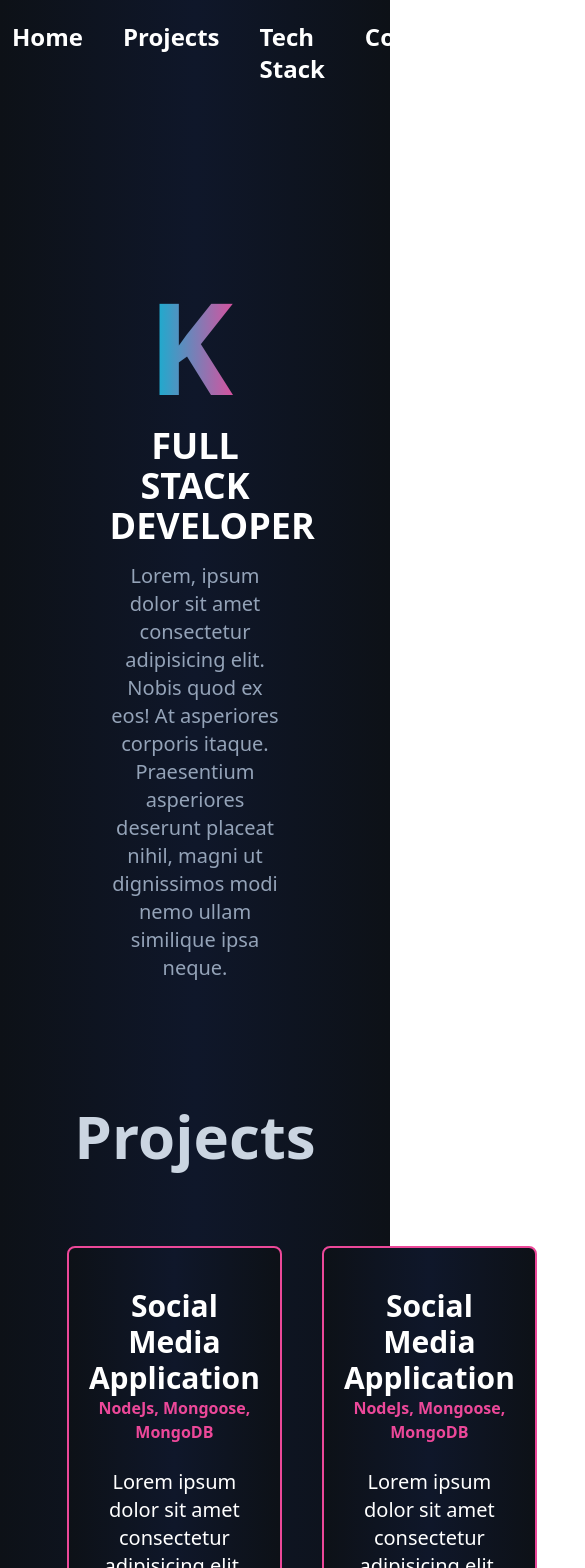
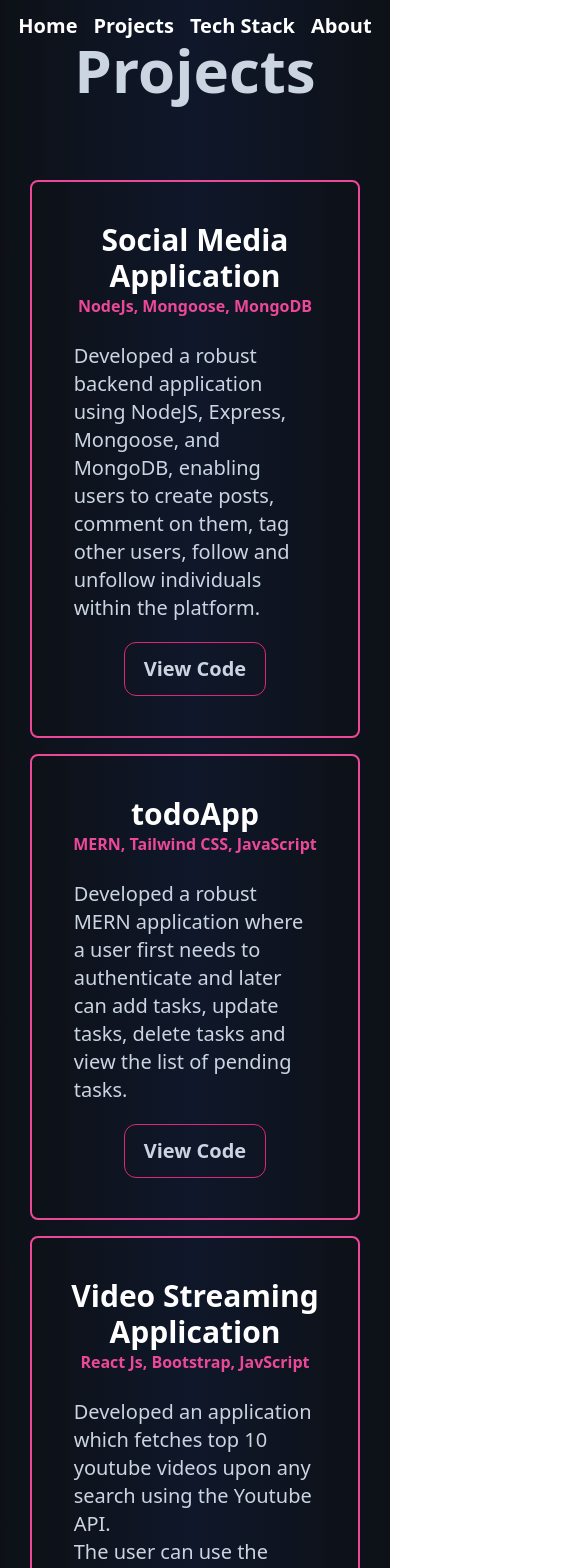
Before and after one commit to krishvadhani19/portfolio-website, a Nuxt app: page / in a window 390 px wide. Shown: the top 1568 px of the page, 585 px wide, since content can reach past the window. Built offline with nearby package versions, Linux system fonts and the light colour scheme.

Commit message:
Working on responsive

```diff
--- a/components/About/about.vue
+++ b/components/About/about.vue
@@ -4,7 +4,7 @@
     <div class="text-6xl font-bold text-dark-700 text-center">About</div>
 
     <!--  -->
-    <div class="flex flex-row">
+    <div class="flex lg:flex-row flex-col">
       <!-- Left About -->
       <div class="w-[40%]">
         <LeftAbout />
--- a/components/Navbar.vue
+++ b/components/Navbar.vue
@@ -1,21 +1,25 @@
 <template>
   <div class="flex flex-row justify-around text-white text-xl">
     <!-- Navigation -->
-    <div class="flex flex-row space-x-10 my-auto">
+    <div class="flex flex-row space-x-4 lg:space-x-10 my-auto">
       <!-- Home -->
-      <div class="text-2xl font-semibold">Home</div>
+      <div class="lg:text-2xl text-xl font-semibold cursor-pointer">Home</div>
 
       <!-- Projects -->
-      <div class="text-2xl font-semibold">Projects</div>
+      <div class="lg:text-2xl text-xl font-semibold cursor-pointer">
+        Projects
+      </div>
 
       <!-- Tech Stack -->
-      <div class="text-2xl font-semibold">Tech Stack</div>
+      <div class="lg:text-2xl text-xl font-semibold cursor-pointer">
+        Tech Stack
+      </div>
 
       <!-- Contact -->
-      <div class="text-2xl font-semibold">Contact</div>
+      <div class="lg:text-2xl text-xl font-semibold cursor-pointer">About</div>
     </div>
 
-    <div class="flex flex-row space-x-10">
+    <div class="lg:flex flex-row space-x-10 hidden">
       <!-- Social Media links -->
       <div class="flex flex-row space-x-5 my-auto">
         <!-- Github -->
@@ -49,7 +53,7 @@
       <!-- Download CV -->
       <a
         class="text-xl text-dark-700 font-bold text-center border border-primary-pink rounded-xl p-3 hover:bg-primary-pink ease-in-out duration-300 cursor-pointer"
-        href="assets/download.pdf"
+        href="assets/resume.pdf"
         download
         >Download CV</a
       >
--- a/components/Projects.vue
+++ b/components/Projects.vue
@@ -1,96 +1,107 @@
 <template>
-  <div class="text-white text-center w-[70%] mx-auto flex flex-col space-y-20">
+  <div
+    class="text-white text-center lg:w-[70%] w-[90%] mx-auto flex flex-col space-y-20"
+  >
     <!-- Title -->
     <div class="text-6xl font-bold text-dark-700">Projects</div>
 
-    <div class="grid grid-rows-2 grid-flow-col gap-10">
+    <div
+      class="grid grid-cols-1 lg:grid-rows-2 lg:grid-flow-col grid-flow-row lg:gap-10 gap-4"
+    >
       <!-- Project1 -->
       <div
-        class="flex flex-col border-2 border-pink-500 px-5 py-10 rounded-lg bg-gradient-to-r from-dark-100 via-dark-200 to-dark-100"
+        class="flex flex-col justify-between border-2 border-pink-500 px-5 py-10 rounded-lg bg-gradient-to-r from-dark-100 via-dark-200 to-dark-100"
       >
-        <!-- Title -->
-        <div class="text-3xl font-bold text-white">
-          Social Media Application
-        </div>
+        <div>
+          <!-- Title -->
+          <div class="text-3xl font-bold text-white">
+            Social Media Application
+          </div>
 
-        <!-- Sub Title -->
-        <div class="text-pink-500 font-bold text-base mb-6">
-          NodeJs, Mongoose, MongoDB
+          <!-- Sub Title -->
+          <div class="text-pink-500 font-bold text-base mb-6">
+            NodeJs, Mongoose, MongoDB
+          </div>
         </div>
 
         <!-- Description -->
-        <div class="w-[85%] mx-auto text-xl mb-5">
-          Lorem ipsum dolor sit amet consectetur adipisicing elit. Sed, sint
-          temporibus eius dicta culpa unde reiciendis quis cum dolorum debitis.
-          Tenetur magnam perferendis consequuntur quia provident quod cumque, a
-          ipsam?
+        <div class="w-[85%] mx-auto text-xl mb-5 text-left text-dark-700">
+          <p>
+            Developed a robust backend application using NodeJS, Express,
+            Mongoose, and MongoDB, enabling users to create posts, comment on
+            them, tag other users, follow and unfollow individuals within the
+            platform.
+          </p>
         </div>
 
-
         <a
-          class="w-[30%] mx-auto text-xl text-dark-700 font-bold text-center border border-primary-pink rounded-xl p-3 hover:bg-primary-pink ease-in-out duration-300 cursor-pointer"
+          class="lg:w-[30%] w-[50%] mx-auto text-xl text-dark-700 font-bold text-center border border-primary-pink rounded-xl p-3 hover:bg-primary-pink ease-in-out duration-300 cursor-pointer"
           href="https://github.com/krishvadhani19/Social-Media-App"
           target="_blank"
           >View Code</a
         >
       </div>
 
-      <!-- Project1 -->
+      <!-- Project2 -->
       <div
-        class="flex flex-col border-2 border-pink-500 px-5 py-10 rounded-lg bg-gradient-to-r from-dark-100 via-dark-200 to-dark-100"
+        class="flex flex-col justify-between border-2 border-pink-500 px-5 py-10 rounded-lg bg-gradient-to-r from-dark-100 via-dark-200 to-dark-100"
       >
-        <!-- Title -->
-        <div class="text-3xl font-bold text-white">
-          Social Media Application
-        </div>
+        <div>
+          <!-- Title -->
+          <div class="text-3xl font-bold text-white">todoApp</div>
 
-        <!-- Sub Title -->
-        <div class="text-pink-500 font-bold text-base mb-6">
-          NodeJs, Mongoose, MongoDB
+          <!-- Sub Title -->
+          <div class="text-pink-500 font-bold text-base mb-6">
+            MERN, Tailwind CSS, JavaScript
+          </div>
         </div>
 
         <!-- Description -->
-        <div class="w-[85%] mx-auto text-xl mb-5">
-          Lorem ipsum dolor sit amet consectetur adipisicing elit. Sed, sint
-          temporibus eius dicta culpa unde reiciendis quis cum dolorum debitis.
-          Tenetur magnam perferendis consequuntur quia provident quod cumque, a
-          ipsam?
+        <div class="w-[85%] mx-auto text-xl mb-5 text-left text-dark-700">
+          Developed a robust MERN application where a user first needs to
+          authenticate and later can add tasks, update tasks, delete tasks and
+          view the list of pending tasks.
         </div>
 
-
         <a
-          class="w-[30%] mx-auto text-xl text-dark-700 font-bold text-center border border-primary-pink rounded-xl p-3 hover:bg-primary-pink ease-in-out duration-300 cursor-pointer"
-          href="https://github.com/krishvadhani19/Social-Media-App"
+          class="lg:w-[30%] w-[50%] mx-auto text-xl text-dark-700 font-bold text-center border border-primary-pink rounded-xl p-3 hover:bg-primary-pink ease-in-out duration-300 cursor-pointer"
+          href="https://github.com/krishvadhani19/todo-app"
           target="_blank"
           >View Code</a
         >
       </div>
 
-      <!-- Project1 -->
+      <!-- Project3 -->
       <div
-        class="flex flex-col border-2 border-pink-500 px-5 py-10 rounded-lg bg-gradient-to-r from-dark-100 via-dark-200 to-dark-100"
+        class="flex flex-col justify-between border-2 border-pink-500 px-5 py-10 rounded-lg bg-gradient-to-r from-dark-100 via-dark-200 to-dark-100"
       >
-        <!-- Title -->
-        <div class="text-3xl font-bold text-white">
-          Social Media Application
-        </div>
+        <div>
+          <!-- Title -->
+          <div class="text-3xl font-bold text-white">
+            Video Streaming Application
+          </div>
 
-        <!-- Sub Title -->
-        <div class="text-pink-500 font-bold text-base mb-6">
-          NodeJs, Mongoose, MongoDB
+          <!-- Sub Title -->
+          <div class="text-pink-500 font-bold text-base mb-6">
+            React Js, Bootstrap, JavScript
+          </div>
         </div>
 
         <!-- Description -->
-        <div class="w-[85%] mx-auto text-xl mb-5">
-          Lorem ipsum dolor sit amet consectetur adipisicing elit. Sed, sint
-          temporibus eius dicta culpa unde reiciendis quis cum dolorum debitis.
-          Tenetur magnam perferendis consequuntur quia provident quod cumque, a
-          ipsam?
+        <div class="w-[85%] mx-auto text-xl mb-5 text-left text-dark-700">
+          <p>
+            Developed an application which fetches top 10 youtube videos upon
+            any search using the Youtube API.
+          </p>
+          <p>
+            The user can use the custom play and pause button to control video
+            settings.
+          </p>
         </div>
 
-
+        <!-- Button -->
         <a
-          class="w-[30%] mx-auto text-xl text-dark-700 font-bold text-center border border-primary-pink rounded-xl p-3 hover:bg-primary-pink ease-in-out duration-300 cursor-pointer"
+          class="lg:w-[30%] w-[50%] mx-auto text-xl text-dark-700 font-bold text-center border border-primary-pink rounded-xl p-3 hover:bg-primary-pink ease-in-out duration-300 cursor-pointer"
           href="https://github.com/krishvadhani19/Social-Media-App"
           target="_blank"
           >View Code</a
@@ -98,20 +109,22 @@
       </div>
       <!-- Project1 -->
       <div
-        class="flex flex-col border-2 border-pink-500 px-5 py-10 rounded-lg bg-gradient-to-r from-dark-100 via-dark-200 to-dark-100"
+        class="flex flex-col justify-between border-2 border-pink-500 px-5 py-10 rounded-lg bg-gradient-to-r from-dark-100 via-dark-200 to-dark-100"
       >
-        <!-- Title -->
-        <div class="text-3xl font-bold text-white">
-          Social Media Application
-        </div>
+        <div>
+          <!-- Title -->
+          <div class="text-3xl font-bold text-white">
+            Social Media Application
+          </div>
 
-        <!-- Sub Title -->
-        <div class="text-pink-500 font-bold text-base mb-6">
-          NodeJs, Mongoose, MongoDB
+          <!-- Sub Title -->
+          <div class="text-pink-500 font-bold text-base mb-6">
+            NodeJs, Mongoose, MongoDB
+          </div>
         </div>
 
         <!-- Description -->
-        <div class="w-[85%] mx-auto text-xl mb-5">
+        <div class="w-[85%] mx-auto text-xl mb-5 text-left text-dark-700">
           Lorem ipsum dolor sit amet consectetur adipisicing elit. Sed, sint
           temporibus eius dicta culpa unde reiciendis quis cum dolorum debitis.
           Tenetur magnam perferendis consequuntur quia provident quod cumque, a
@@ -119,7 +132,7 @@
         </div>
 
         <a
-          class="w-[30%] mx-auto text-xl text-dark-700 font-bold text-center border border-primary-pink rounded-xl p-3 hover:bg-primary-pink ease-in-out duration-300 cursor-pointer"
+          class="lg:w-[30%] w-[50%] mx-auto text-xl text-dark-700 font-bold text-center border border-primary-pink rounded-xl p-3 hover:bg-primary-pink ease-in-out duration-300 cursor-pointer"
           href="https://github.com/krishvadhani19/Social-Media-App"
           target="_blank"
           >View Code</a
--- a/pages/index.vue
+++ b/pages/index.vue
@@ -1,12 +1,12 @@
 <template>
   <div
-    class="bg-gradient-to-r from-dark-100 via-dark-200 to-dark-100 min-h-screen p-3"
+    class="w-full bg-gradient-to-r from-dark-100 via-dark-200 to-dark-100 min-h-screen p-3"
   >
     <!-- Navbar -->
     <Navbar />
 
     <!-- HomePage -->
-    <HomePage />
+    <!-- <HomePage /> -->
 
     <!-- Projects -->
     <ProjectPage />
```
Also changed, not shown: components/TechStack.vue (+20 -20 lines), 2 other files (tests, documents, lock files or other folders).
